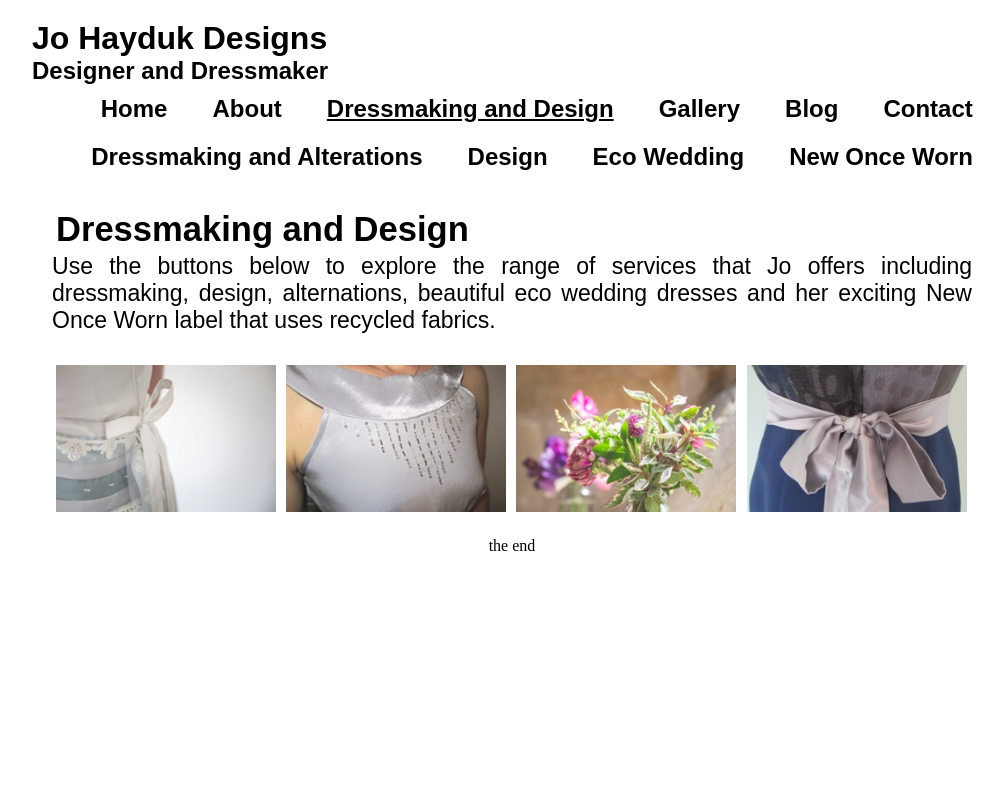
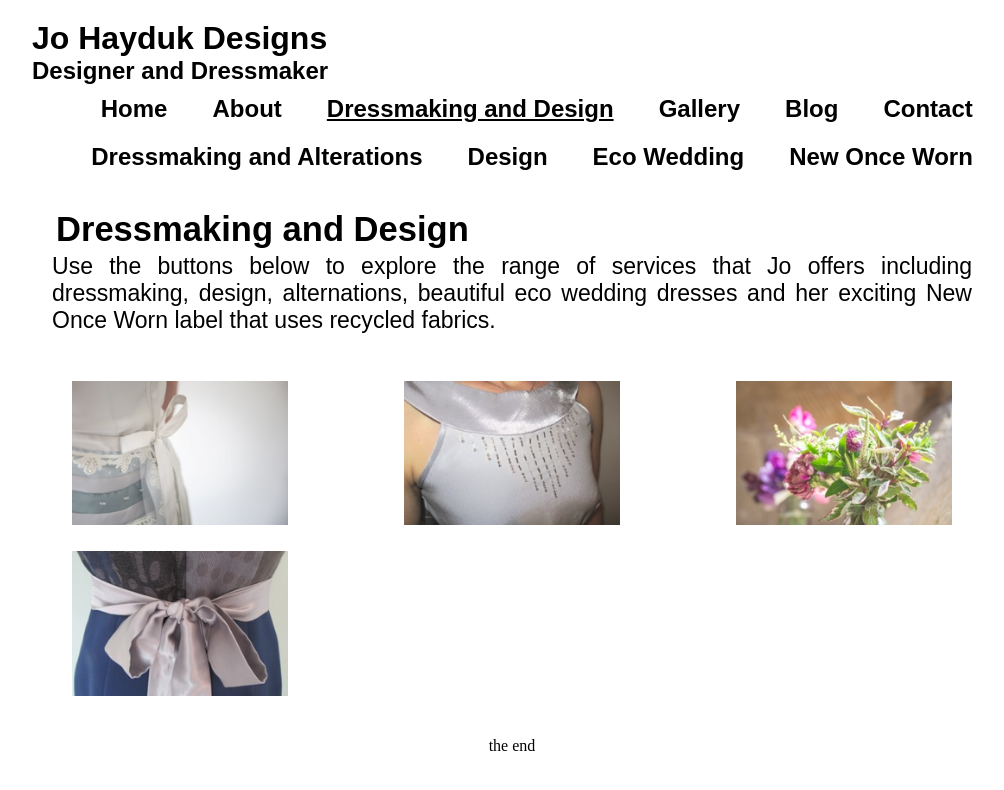
Before and after one commit to py1sl/jhdesigns_website, a Jekyll site: the page built from _pages/dressmaking/index.html, in a window 1280 px wide. Shown: the top 790 px of the page, without its empty margins (128-1132 px from the left). Built offline with Jekyll 4.4.1, drawn with Linux system fonts in a browser that asks for light colours; some web fonts are replaced.

Commit message:
button position

```diff
--- a/css/main.css
+++ b/css/main.css
@@ -229,7 +229,7 @@ margin-bottom:5px;
 
 .link-gallery, .link-gallery li {
 	list-style: none;
-	padding: 2px;
+	padding: 10px;
 }
 
 .link-gallery li {
```
